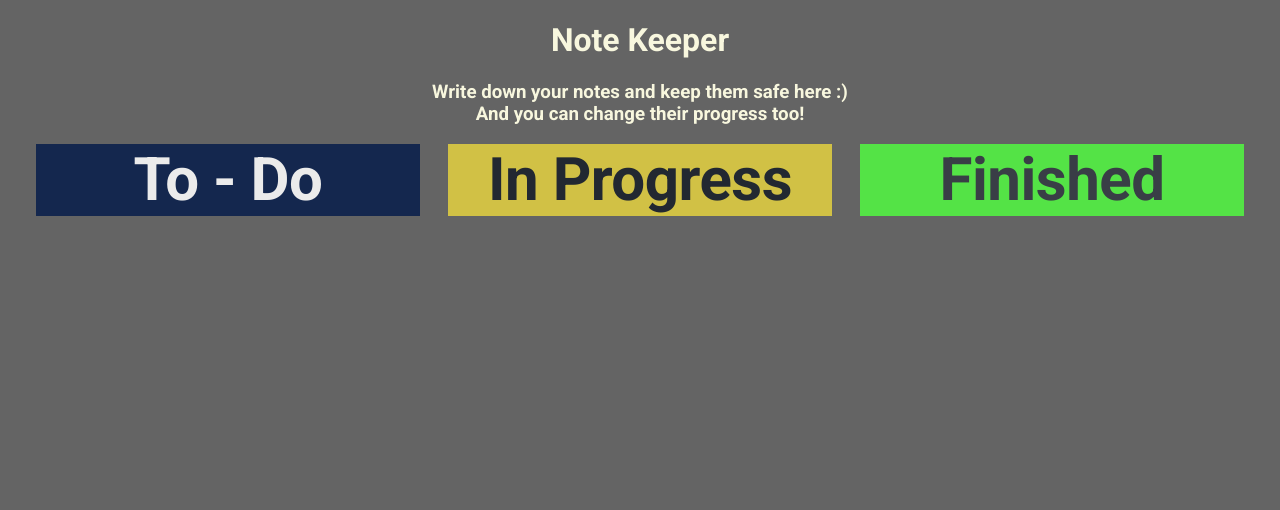
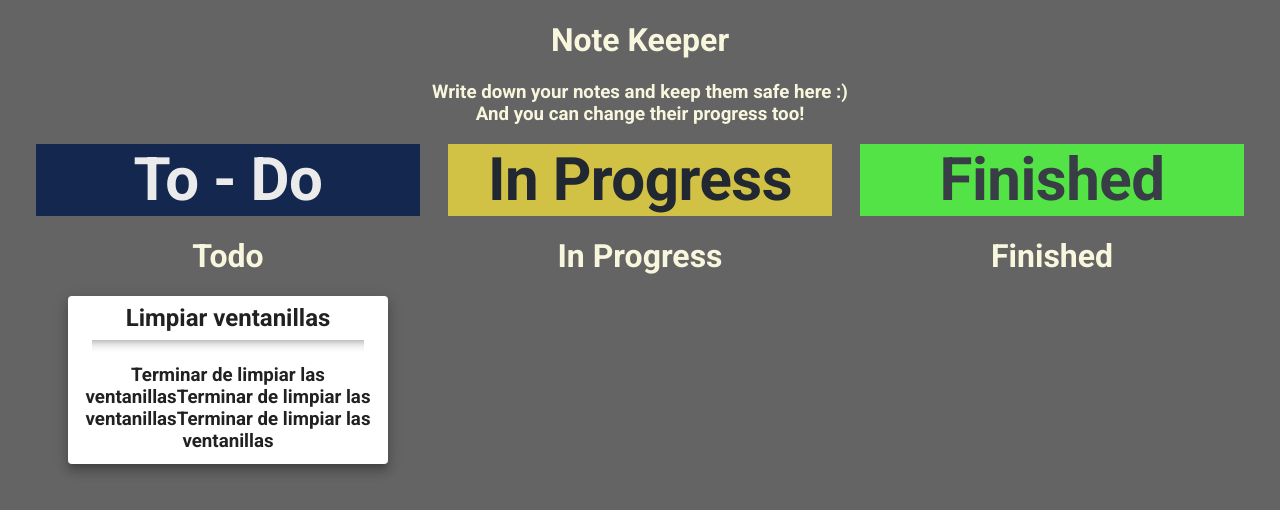
Before and after one commit to darn0C/note-keeper, a React (Create React App) app: page / in a window 1280 px wide. Shown: the top 510 px of the page. Built offline with nearby package versions, Linux system fonts and the light colour scheme.

Commit message:
Create Note component

```diff
--- a/src/App.jsx
+++ b/src/App.jsx
@@ -1,17 +1,45 @@
-import React from "react";
+import React, {useState} from "react";
 import "./styles.css";
 import Header from "./components/Header";
 import Grid from '@material-ui/core/Grid';
 import Table from "./components/Table";
+import Note from "./components/Note"
 
 export default function App() {
+
+    const {toDoNotes, setToDoNotes} = useState([]);
+    const {inProgressNotes, setInProgressNotes} = useState([]);
+    const {finishedNotes, setFinishedNotes} = useState([]);
+
+    function updateToDoNotes () {
+        console.log(toDoNotes)
+    }
+
+    function updateInProgressNotes () {
+        console.log(inProgressNotes)
+    }
+
+    function updateFinishedNotes () {
+        console.log(finishedNotes)
+    }
+
     return (
         <div>
             <Header/>
             <Grid container direction="row" justify="space-evenly" alignItems="flex-start">
-                <Table tableName={"To - Do"} tableColor={"#14274e"} textColor={"#ebebeb"}/>
-                <Table tableName={"In Progress"} tableColor={"#d1c145"} textColor={"#222831"}/>
-                <Table tableName={"Finished"} tableColor={"#54e346"} textColor={"#393e46"}/>
+                <Grid class="taskTable">
+                    <Table tableName={"To - Do"} tableColor={"#14274e"} textColor={"#ebebeb"}/>
+                    <h1>Todo</h1>
+                    <Note/>
+                </Grid >
+                <Grid class="taskTable">
+                    <Table tableName={"In Progress"} tableColor={"#d1c145"} textColor={"#222831"}/>
+                    <h1>In Progress</h1>
+                </Grid>
+                <Grid class="taskTable">
+                    <Table tableName={"Finished"} tableColor={"#54e346"} textColor={"#393e46"}/>
+                    <h1>Finished</h1>
+                </Grid>
             </Grid>
         </div>
     )
--- /dev/null
+++ b/src/components/Note.jsx
@@ -0,0 +1,16 @@
+import React from "react";
+import "../styles.css";
+import Paper from '@material-ui/core/Paper';
+
+export default function Note() {
+    return (
+        <div>
+            <Paper elevation={8} style={{width: "25vw", margin: "0 auto"}}>
+                <h2 className="noteHeader">Limpiar ventanillas</h2>
+                <hr/>
+                <h3 className="noteBody">Terminar de limpiar las ventanillasTerminar de limpiar las ventanillasTerminar
+                    de limpiar las ventanillas</h3>
+            </Paper>
+        </div>
+    )
+}
--- a/src/styles.css
+++ b/src/styles.css
@@ -6,8 +6,25 @@ body {
     word-wrap: break-word;
 }
 
+hr {
+    width: 85%;
+    height: 12px;
+    border: 0;
+    box-shadow: inset 0 12px 12px -12px rgba(0, 0, 0, 0.5);
+}
+
 .taskTable {
     width: 30vw;
     height: 100%;
     display: inline-block;
 }
+
+.noteHeader {
+    padding-top: 8px;
+    margin-bottom: 8px;
+}
+
+.noteBody {
+    margin-top: 12px;
+    padding-bottom: 12px;
+}
```
